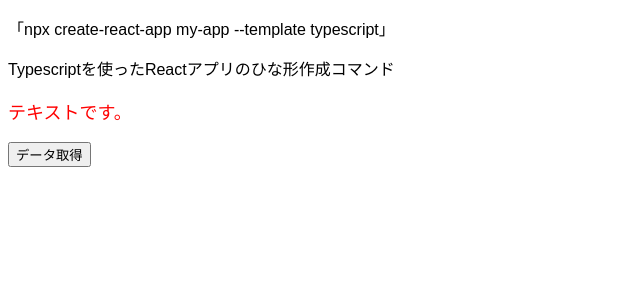
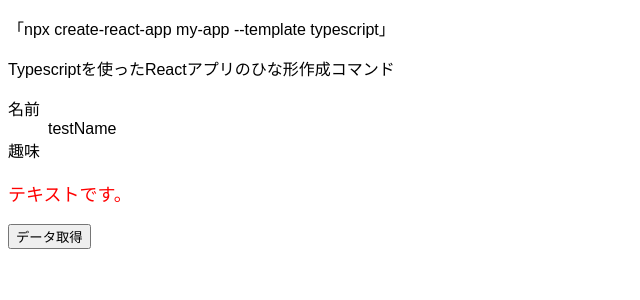
Before and after one commit to KurumiRumi/react02-10_TypeScript-Practice, a React (Create React App) app: page / in a window 1280 px wide. Shown: the top 300 px of the page, without its empty margins (0-640 px from the left). Built offline with nearby package versions, Linux system fonts and the light colour scheme.

Commit message:
58. オプショナルチェイニングでnull安全なコードを書く

```diff
--- a/src/App.tsx
+++ b/src/App.tsx
@@ -2,8 +2,15 @@
 import { useState } from "react";
 import { Todo } from "./Todo";
 import { Text } from "./Text";
+import { UserProfile } from "./UserProfile";
 import { TodoType } from "./types/todo";
+import { User } from "./types/User";
 import "./styles.css";
+
+const user: User = {
+  name: "testName"
+  // hobbies: ["映画", "ゲーム"]
+};
 
 export default function App() {
   const [todos, setTodos] = useState<Array<TodoType>>([]);
@@ -21,6 +28,7 @@
       <p>「npx create-react-app my-app --template typescript」</p>
       <p>Typescriptを使ったReactアプリのひな形作成コマンド</p>
 
+      <UserProfile user={user} />
       <Text color="red" fontSize="18px" />
       <button onClick={onClickFetchData}>データ取得</button>
       {todos.map((todo) => (
--- /dev/null
+++ b/src/UserProfile.tsx
@@ -0,0 +1,19 @@
+import { VFC } from "react";
+import { User } from "./types/user";
+
+type Props = {
+  user: User;
+};
+
+export const UserProfile: VFC<Props> = (props) => {
+  const { user } = props;
+  return (
+    <dl>
+      <dt>名前</dt>
+      <dd>{user.name}</dd>
+      <dt>趣味</dt>
+      <dd>{user.hobbies?.join(" / ")}</dd>
+      {/* オプショナルチェイニング: nullの場合は自動的にundefinedにする */}
+    </dl>
+  );
+};
--- /dev/null
+++ b/src/types/user.ts
@@ -0,0 +1,4 @@
+export type User = {
+  name: string;
+  hobbies?: Array<string>;
+};
```
